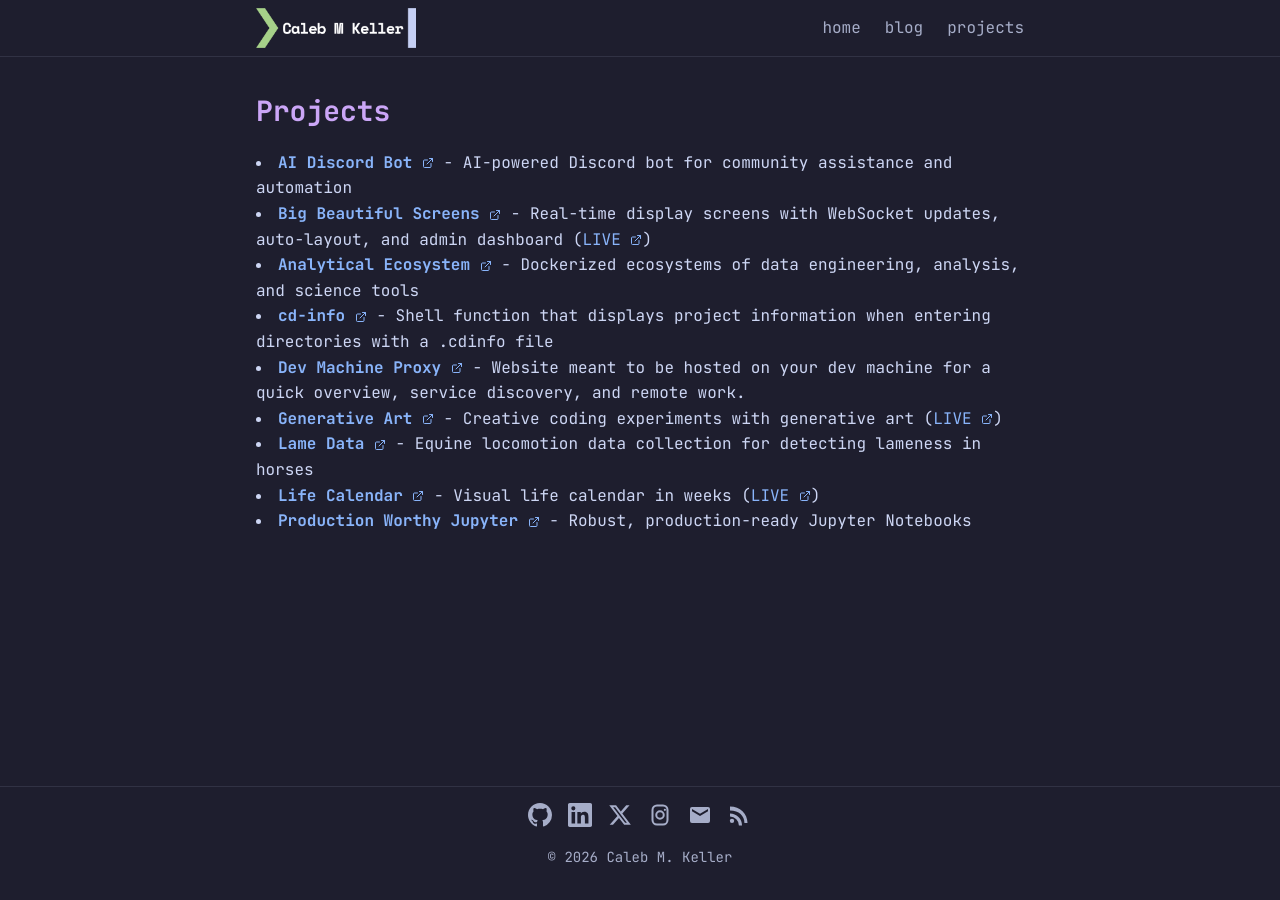
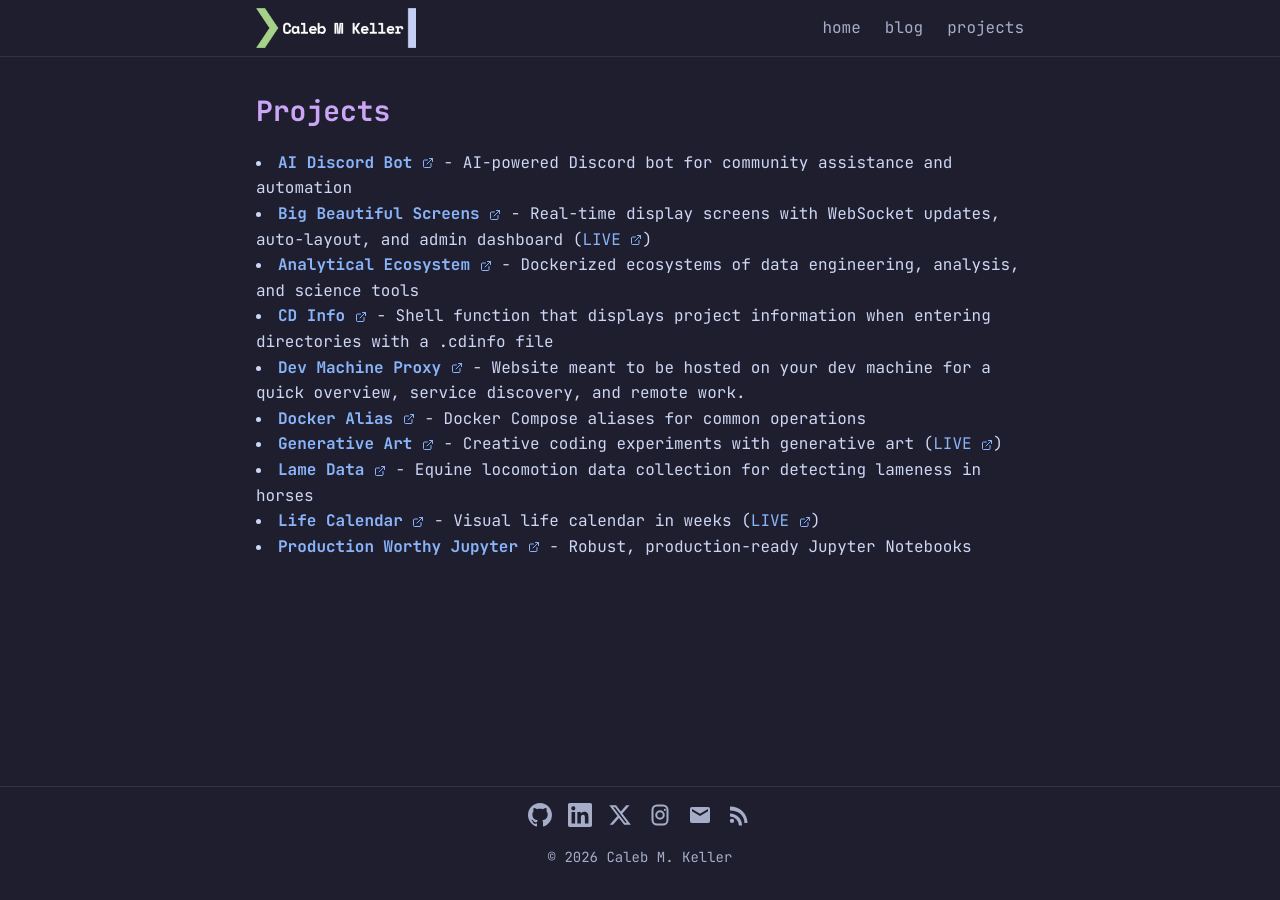
Before and after one commit to wrathagom/wrathagom.github.io, a Jekyll site: the page built from projects.md, in a window 1280 px wide. Built offline with Jekyll 4.4.1, drawn with Linux system fonts in a browser that asks for light colours; comment, search, counter and statistics services are not loaded.

Commit message:
Add Docker Alias to project list

```diff
--- a/projects.md
+++ b/projects.md
@@ -8,8 +8,9 @@
 - **[AI Discord Bot](https://github.com/wrathagom/ai-discord-bot)** - AI-powered Discord bot for community assistance and automation
 - **[Big Beautiful Screens](https://github.com/wrathagom/Big-Beautiful-Screens)** - Real-time display screens with WebSocket updates, auto-layout, and admin dashboard ([LIVE](https://bigbeautifulscreens.com))
 - **[Analytical Ecosystem](https://github.com/wrathagom/analytical-ecosystem)** - Dockerized ecosystems of data engineering, analysis, and science tools
-- **[cd-info](https://github.com/wrathagom/cd-info)** - Shell function that displays project information when entering directories with a .cdinfo file
+- **[CD Info](https://github.com/wrathagom/cd-info)** - Shell function that displays project information when entering directories with a .cdinfo file
 - **[Dev Machine Proxy](https://github.com/wrathagom/dev-machine-proxy)** - Website meant to be hosted on your dev machine for a quick overview, service discovery, and remote work.
+- **[Docker Alias](https://github.com/wrathagom/docker-alias)** - Docker Compose aliases for common operations
 - **[Generative Art](https://github.com/wrathagom/generative-art)** - Creative coding experiments with generative art ([LIVE](https://calebmkeller.com/generative-art/))
 - **[Lame Data](https://github.com/wrathagom/lame-data)** - Equine locomotion data collection for detecting lameness in horses
 - **[Life Calendar](https://github.com/wrathagom/life-calendar)** - Visual life calendar in weeks ([LIVE](https://calebmkeller.com/life-calendar/))
```
